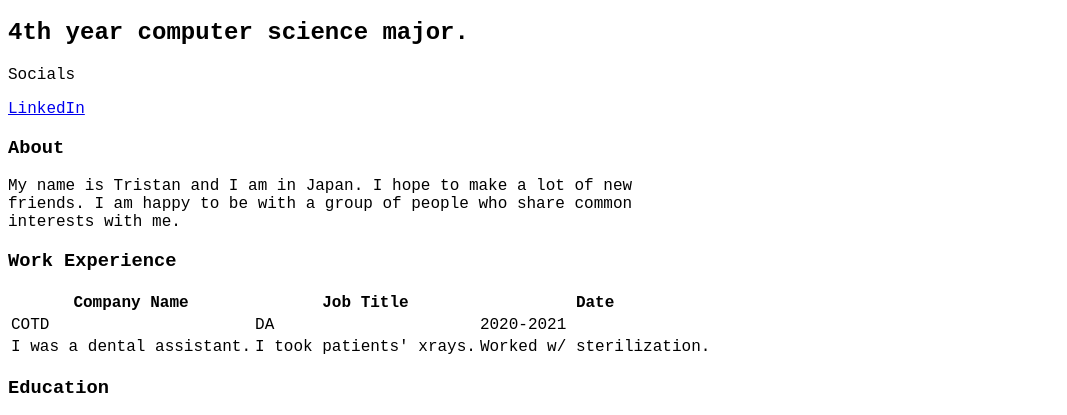
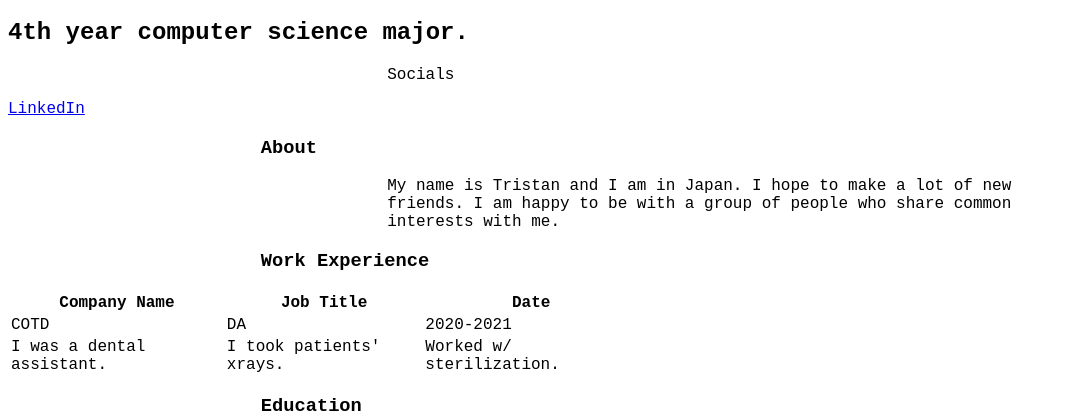
Before and after one commit to torisutansan1/torisutansan1.github.io, a plain HTML site: page index.html in a window 1280 px wide. Shown: the part 374-789 px from the top of the page, without its empty margins (0-1067 px from the left). Drawn offline with Linux system fonts and the light colour scheme.

Commit message:
Making small CSS changes

```diff
--- a/index.html
+++ b/index.html
@@ -15,8 +15,13 @@
             }
             h3 {
                 font-weight: bold;
+                padding-left: 20%;
             }
             p {
+                width: 50%;
+                padding-left: 30%;
+            }
+            table {
                 width: 50%;
             }
         </style>
```
